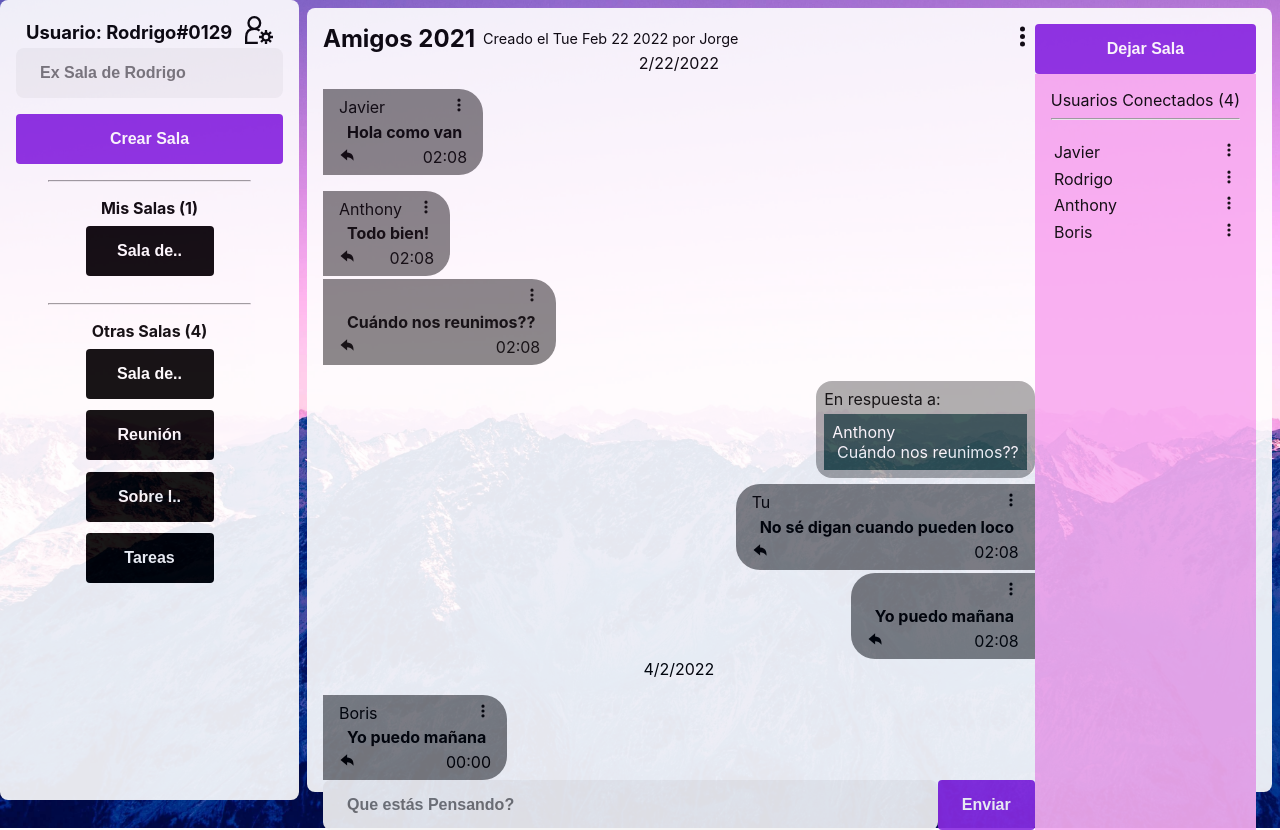
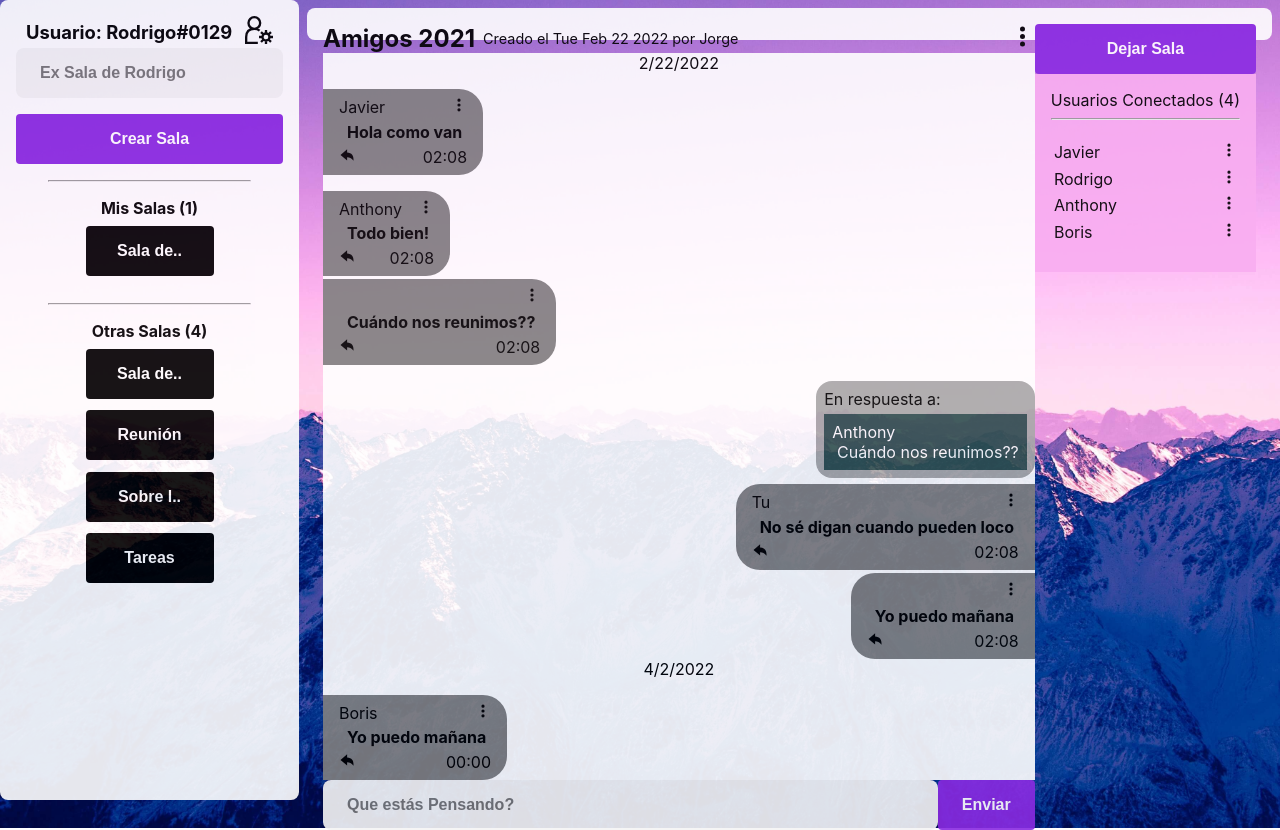
Before and after one commit to RodrigoDuarteB/nextjs-nodejs-sockets-roomchat, a Next.js app in the folder client/: page /rooms/1 in a window 1280 px wide. Built offline with nearby package versions, Linux system fonts and the light colour scheme; no server answers.

Commit message:
no changes description

```diff
--- a/client/components/RoomsLayout/RoomsLayout.module.css
+++ b/client/components/RoomsLayout/RoomsLayout.module.css
@@ -4,12 +4,18 @@
     height: 100vh;
 }
 
-.subcontainer {
-    margin: 0.5rem;
-    height: 100%;
+.content {
+    display: flex;
+    flex-grow: 1;
+    height: 0;
 }
 
-@media (min-width: 480px) {
+.contentContainer {
+    margin: 0.5rem;
+    flex-grow: 1;
+}
+
+@media (min-width: 768px) {
     .container {
         flex-direction: row;
     }
--- a/client/components/RoomsLayout/RoomsLayout.tsx
+++ b/client/components/RoomsLayout/RoomsLayout.tsx
@@ -7,13 +7,15 @@ interface IProps extends Props {
 
 }
 
-const RoomsLayout: FC<IProps> = (props) => {
+const RoomsLayout: FC<IProps> = ({ children, style }) => {
     return (
         <div className={styles.container}>
             <MainNavbar />
 
-            <div className={`container ${styles.subcontainer}`} style={props.style}>
-                {props.children}
+            <div className={styles.content}>
+                <div className={`container ${styles.contentContainer}`} style={style}>
+                    {children}
+                </div>
             </div>
         </div>
     )
--- a/client/pages/rooms/[id].module.css
+++ b/client/pages/rooms/[id].module.css
@@ -4,9 +4,9 @@
 }
 
 .container {
+    height: 100%;
     display: flex;
     flex-direction: column;
-    flex-grow: 1;
 }
 
 .desktopUsers {
```
